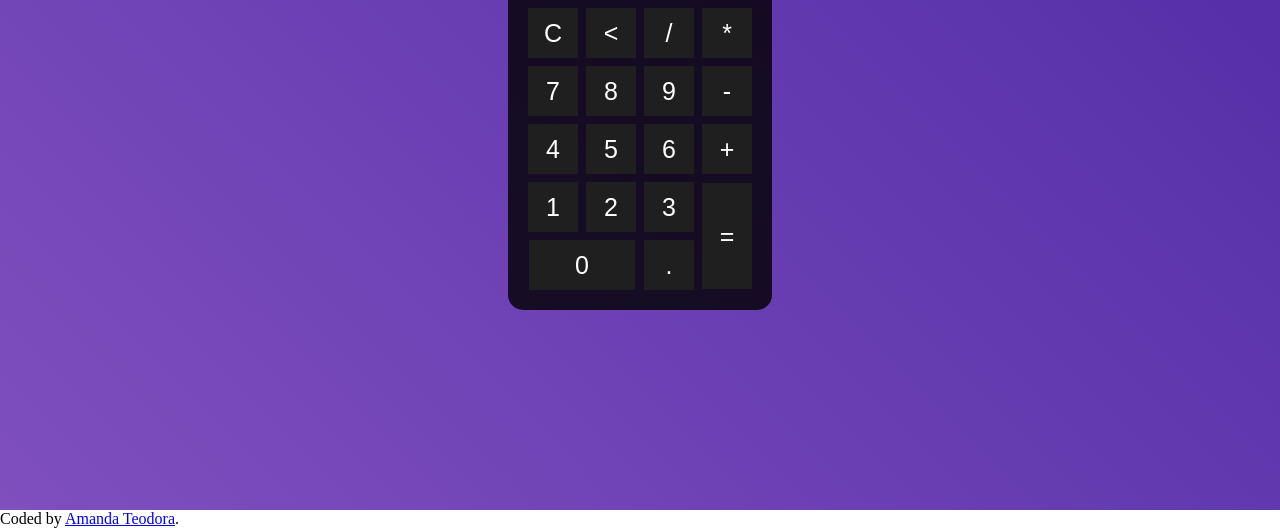
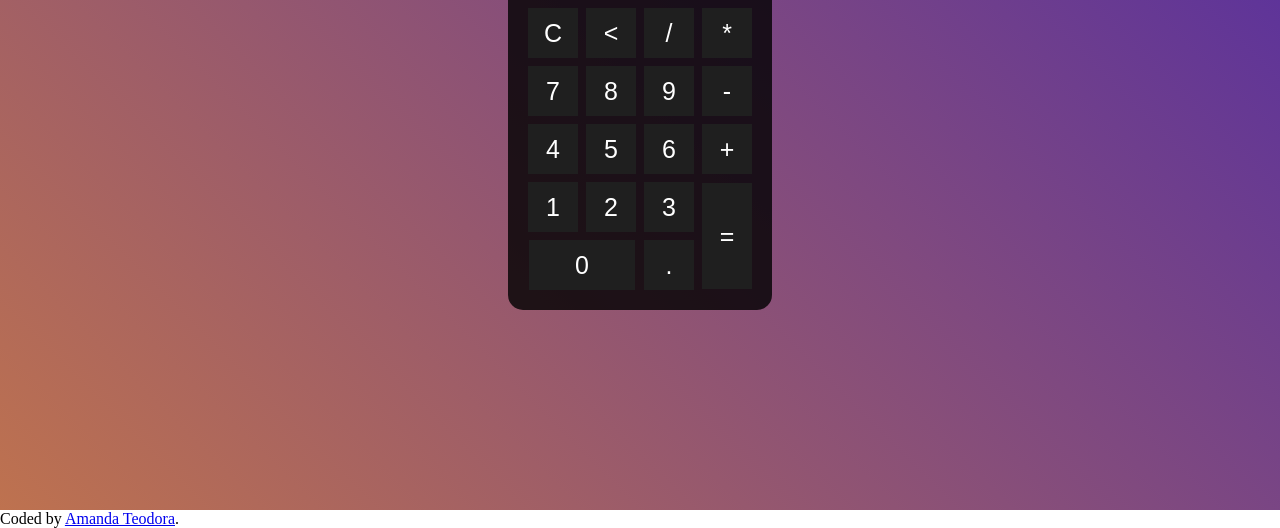
Before and after one commit to AmandaTeodora/Calculadora, a plain HTML site: page index.html in a window 1280 px wide. Shown: the part 290-818 px from the top of the page. Drawn offline with Linux system fonts and the light colour scheme.

Commit message:
primeiro commit

```diff
--- a/style.css
+++ b/style.css
@@ -4,7 +4,7 @@
 }
 
 .fundo{
-    background-image: linear-gradient(45deg, rgb(127, 79, 190), rgb(79, 42, 165));
+    background-image: linear-gradient(45deg, rgb(190, 114, 79), rgb(79, 42, 165));
     height: 100vh;
     color: white;
     font-family: Arial, Helvetica, sans-serif;
```
